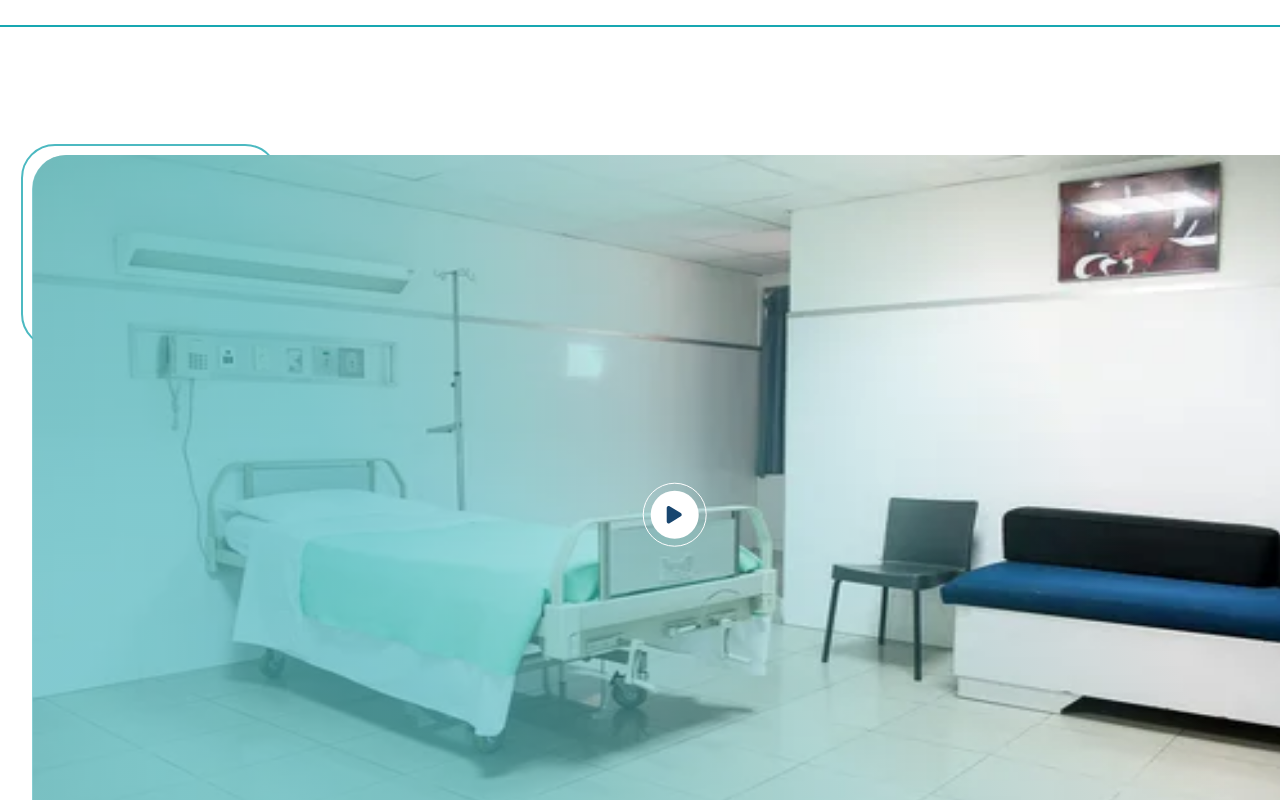
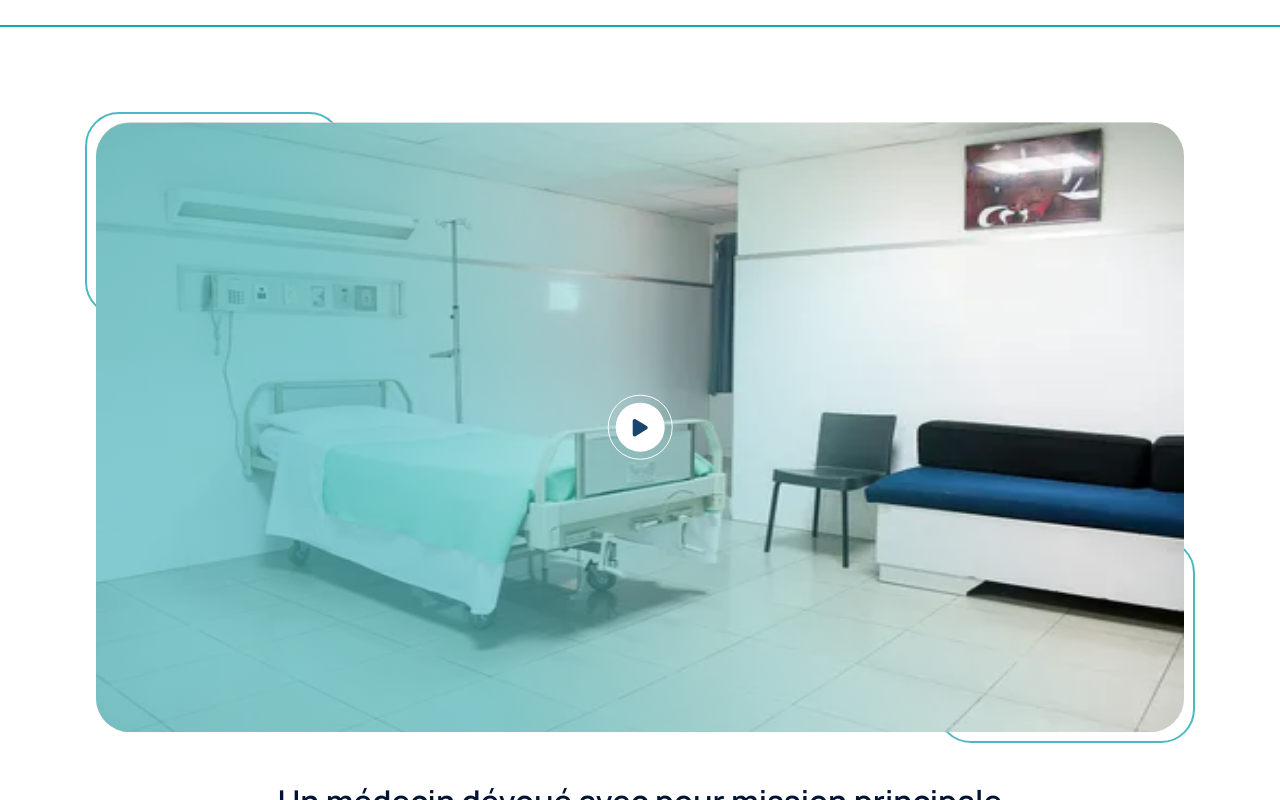
Before and after one commit to SOFT-CACTUS-2-0/ibnrochd, a React (Vite) app: page /specialites in a window 1280 px wide. Shown: the part 1260-2060 px from the top of the page. Built offline with nearby package versions, Linux system fonts and the light colour scheme.

Commit message:
FIXED VIDEO AND SVG LINE

```diff
--- a/src/pages/SpecialitesPage/SpecialitesPage.jsx
+++ b/src/pages/SpecialitesPage/SpecialitesPage.jsx
@@ -75,7 +75,7 @@ const SpecialitesPage = () => {
                     </div>
                 </div>
                 <CardBoard />
-                <div className="specialite__video__container" style={{height:'90vh',width:'auto'}}>
+                <div className="specialite__video__container" style={{width:'85vw', margin:'auto', marginBottom: '2rem'}}>
                     <img loading="lazy" src='/5b1f53d6487884b0e49356f74c483a3e.webp' alt="Home Video" />
                     <div className="play-icon" style={{zIndex: '1000'}}>
                         <FontAwesomeIcon icon={faPlay} />
```
Also changed, not shown: 37 other files (tests, documents, lock files or other folders).
